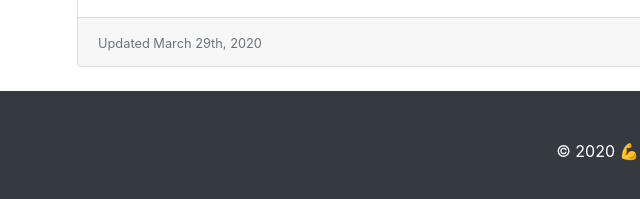
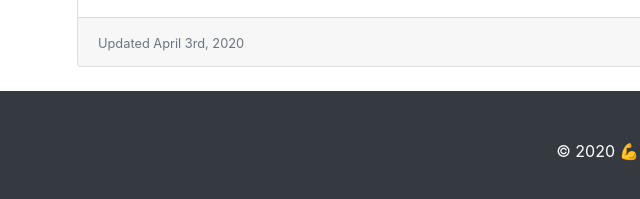
Before and after one commit to lasvegaslocals/meetings, a website: page index.html in a window 1280 px wide. Shown: the part 2160-2359 px from the top of the page, 8-648 px from the left. Drawn offline with Linux system fonts and the light colour scheme.

Commit message:
updated updated date for sunkiss

```diff
--- a/index.html
+++ b/index.html
@@ -141,7 +141,7 @@
             <!-- <a href="#" class="btn btn-primary">Read More &rarr;</a> -->
           </div>
           <div class="card-footer text-muted">
-            <small>Updated March 29th, 2020</small>
+            <small>Updated April 3rd, 2020</small>
           </div>
         </div>
 
```
